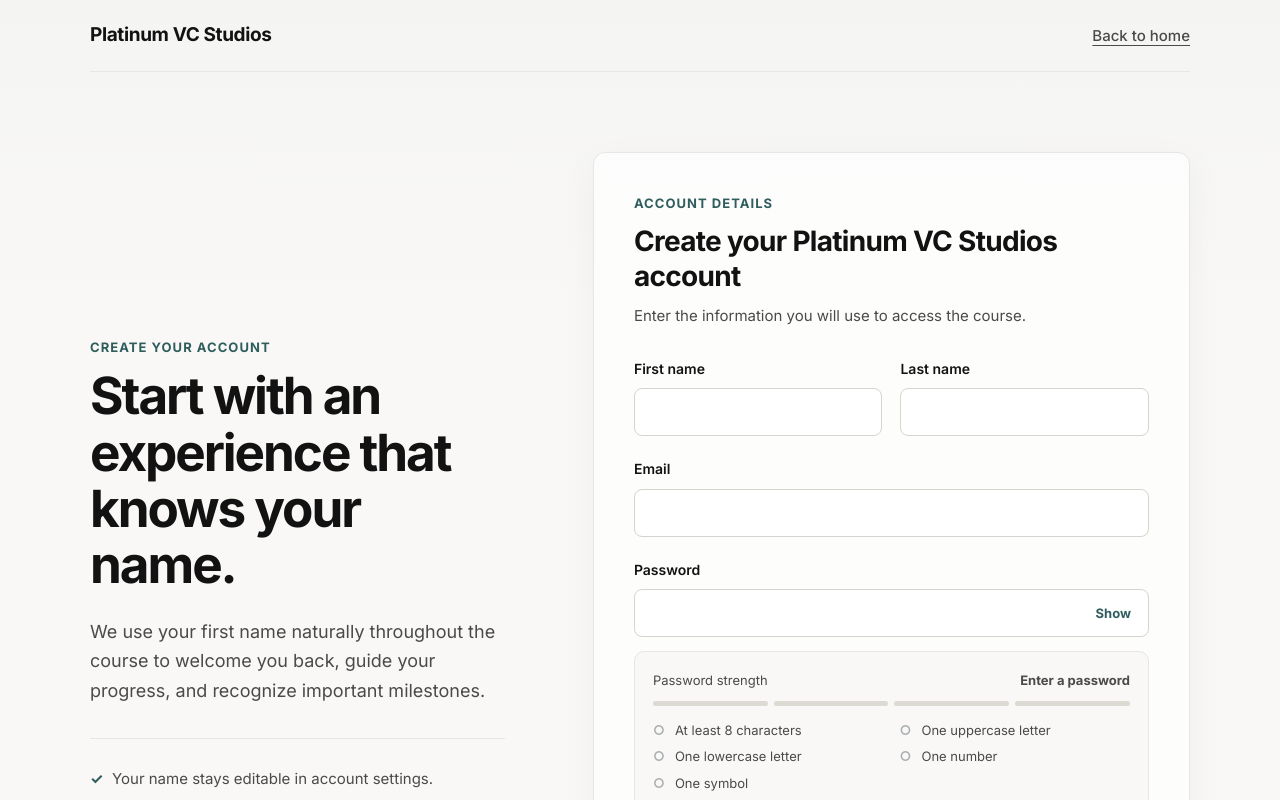
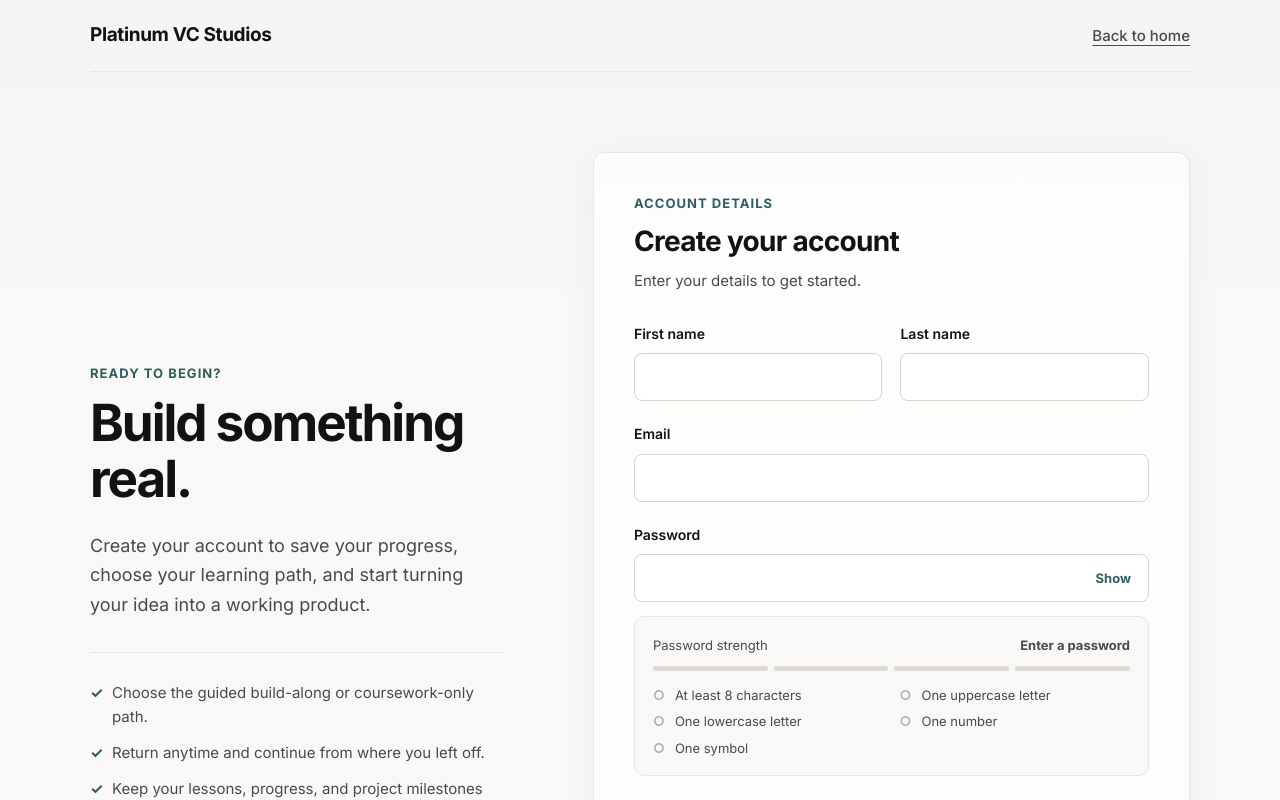
Before and after one commit to Emanuel628/VC-Studios, a React (Vite) app: page /register in a window 1280 px wide. Shown: the top 800 px of the page. Built offline with nearby package versions, Linux system fonts and the light colour scheme.

Commit message:
Replace registration intro with useful value-focused copy

```diff
--- a/src/pages/auth/RegisterPage.tsx
+++ b/src/pages/auth/RegisterPage.tsx
@@ -70,21 +70,21 @@
 
   return (
     <AuthPageShell
-      eyebrow="Create your account"
-      title="Start with an experience that knows your name."
-      description="We use your first name naturally throughout the course to welcome you back, guide your progress, and recognize important milestones."
+      eyebrow="Ready to begin?"
+      title="Build something real."
+      description="Create your account to save your progress, choose your learning path, and start turning your idea into a working product."
       supportingContent={
         <ul>
-          <li>Your name stays editable in account settings.</li>
-          <li>Your password is checked before submission.</li>
-          <li>We will never ask for your outside account passwords or private keys.</li>
+          <li>Choose the guided build-along or coursework-only path.</li>
+          <li>Return anytime and continue from where you left off.</li>
+          <li>Keep your lessons, progress, and project milestones together.</li>
         </ul>
       }
     >
       <div className={styles.formHeading}>
         <p className={styles.eyebrow}>Account details</p>
-        <h2>Create your Platinum VC Studios account</h2>
-        <p>Enter the information you will use to access the course.</p>
+        <h2>Create your account</h2>
+        <p>Enter your details to get started.</p>
       </div>
 
       <form className={styles.authForm} onSubmit={handleSubmit} noValidate>
```
